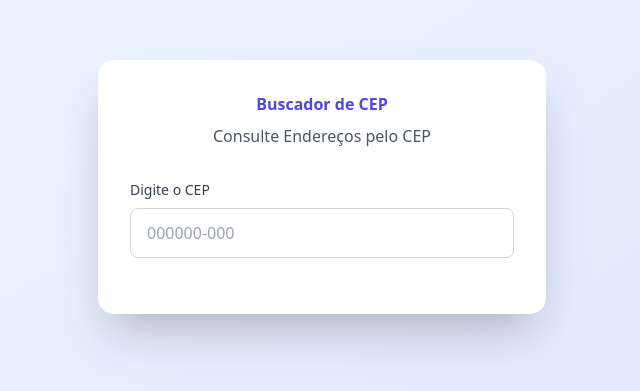
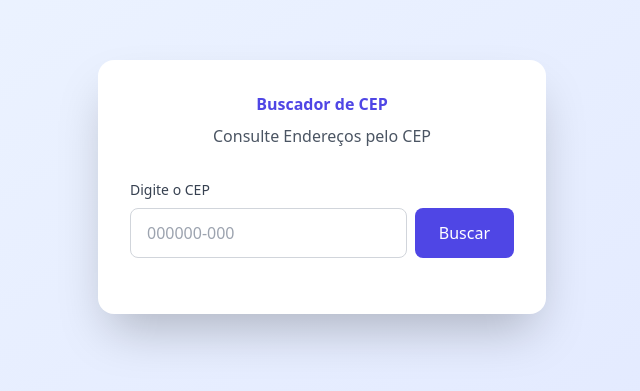
Before and after one commit to LucasValpereiro/AULA16, a plain HTML site: page index.html in a window 1280 px wide. Shown: the part 213-604 px from the top of the page, without its empty margins (318-958 px from the left). Drawn offline with nearby package versions, Linux system fonts and the light colour scheme.

Commit message:
att frontend

```diff
--- a/index.html
+++ b/index.html
@@ -24,6 +24,9 @@
                 <input type="text" id="cep" placeholder="000000-000"
                 class="flex-1 px-4 py-3 border border-gray-300 rounded-lg focus:ring-2
                 focus:ring-indigo-500 focus:border-transparent outline-none transition">
+
+                <button id="buscarBtn" class="px-6 py-3 bg-indigo-600 text-white font-medium
+                rounded-lg hover:bg-indigo-700 transition">Buscar</button>
             </div>
         </div>
 
```
